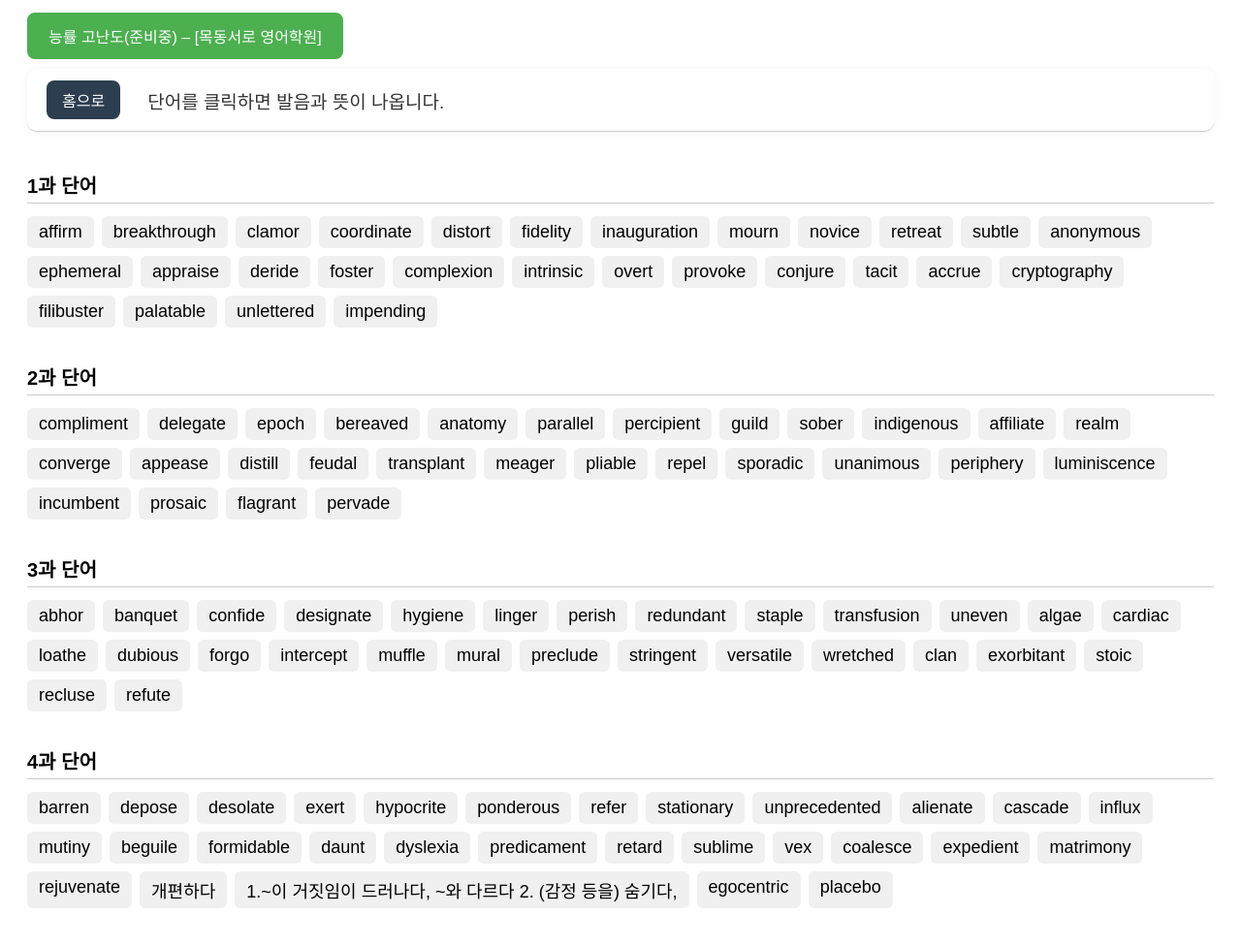
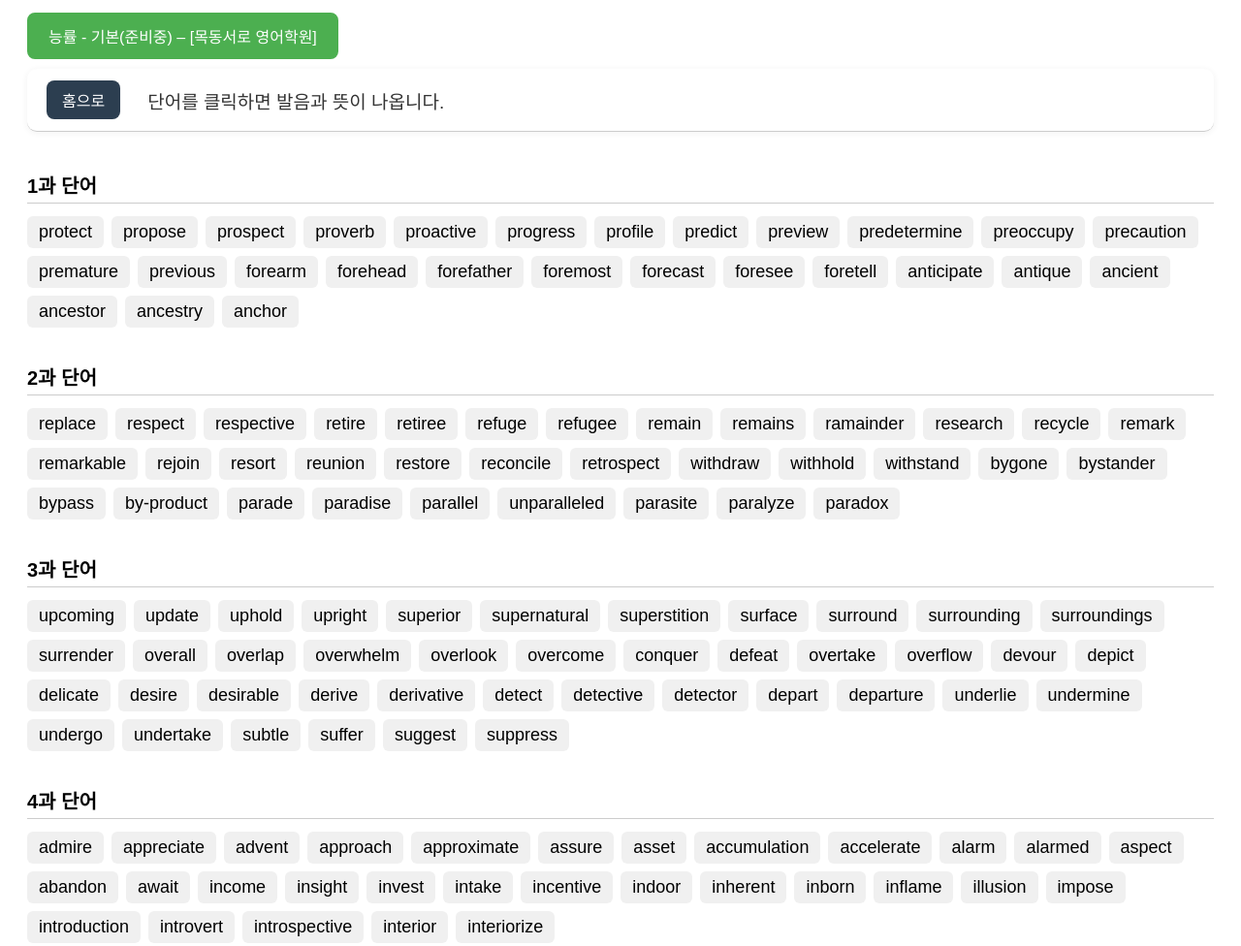
Before and after one commit to nmyway77/wordbasic-e, a plain HTML site: page index.html in a window 1280 px wide. Shown: the top 976 px of the page at 97% size. Drawn offline with Linux system fonts and the light colour scheme.

Commit message:
Update index.html

```diff
--- a/index.html
+++ b/index.html
@@ -1,9 +1,9 @@
- <!DOCTYPE html>
+<!DOCTYPE html>
 <html lang="ko">
 <head>
   <meta charset="UTF-8" />
   <meta name="viewport" content="width=device-width, initial-scale=1.0" />
-  <title>능률 고난도(준비중) – [목동서로 영어학원]</title>
+  <title>능률 - 기본본(준비중) – [목동서로 영어학원]</title>
   <style>
     body { font-family: Arial, sans-serif; padding: 5px 20px; }
     #showWords {
@@ -80,7 +80,7 @@
   </style>
 </head>
 <body>
-  <button id="showWords">능률 고난도(준비중) – [목동서로 영어학원]</button>
+  <button id="showWords">능률 - 기본(준비중) – [목동서로 영어학원]</button>
   <div id="meaningBox">
     <button class="homeBtn" onclick="location.replace('https://nmyway77.github.io/home2/');">홈으로</button>
     <span id="meaningText">단어를 클릭하면 발음과 뜻이 나옵니다.</span>
@@ -90,122 +90,141 @@
   <script>
     const dictionary = [
       { heading: '1과 단어' },
-{ word: 'affirm', meaning: '1.공언하다, 긍정하다 2.(믿음.생각 등을)지지하다' },
-{ word: 'breakthrough', meaning: '획기적 발전, 중요한 성과[발견]' },
-{ word: 'clamor', meaning: '1. 시끄럽게 요구[불평]하다, 2. 외치다, 떠들다' },
-{ word: 'coordinate', meaning: '1. 조정하다, 통합하다. 2. (의상.가구 등을)조화시키다' },
-{ word: 'distort', meaning: '1.(형태,소리 등을)일그러지게 하다 2. (진실,사실 등을)왜곡하다' },
-{ word: 'fidelity', meaning: '1. 정절, 충성 2.(원본, 원작에) 충실함' },
-{ word: 'inauguration', meaning: '1. 취임(식) 2. 개시 개업[준공]식' },
-{ word: 'mourn', meaning: '(죽음 등을) 슬퍼하다, 애도하다' },
-{ word: 'novice', meaning: '신참, 초심자' },
-{ word: 'retreat', meaning: '1. 후퇴하다, 물러나다 2.(결정 등을) 철회하다' },
-{ word: 'subtle', meaning: '1. 미묘한, 포착하기 어려운 2. 교묘한 3. 민감한, 예민한' },
-{ word: 'anonymous', meaning: '1. 익명의 2. 눈에 띄지 않는, 개성이 없는' },
-{ word: 'ephemeral', meaning: '수명이 짧은, 순간적인, 덧없는' },
-{ word: 'appraise', meaning: '값을 매기다, 감정[평가]하다' },
-{ word: 'deride', meaning: '비웃다, 조롱하다' },
-{ word: 'foster', meaning: '1. (성장,발달을) 촉진하다, 육성하다. 2.(남의 아이를) 양육하다,돌보다' },
-{ word: 'complexion', meaning: '1. 안색, 혈색, 얼굴빛 2. 성향. 기질' },
-{ word: 'intrinsic', meaning: '본질적인, 내재된' },
-{ word: 'overt', meaning: '공공연한, 노골적인' },
-{ word: 'provoke', meaning: '1.(부정적인 반응을) 일으키다, 유발하다 2.(고의적으로) 화나게 하다, 도발하다' },
-{ word: 'conjure', meaning: '마술을 부리다, 마술로 ～을 만들어내다' },
-{ word: 'tacit', meaning: '암묵적인, 무언의' },
-{ word: 'accrue', meaning: '(이자, 이익이) 발생하다, 누적되다(시키다)' },
-{ word: 'cryptography', meaning: '암호(문). 암호 작성(해독)' },
-{ word: 'filibuster', meaning: '(긴 연설로) 의사 진행을 방해하다' },
-{ word: 'palatable', meaning: '1. 입에 맞는, 맛 좋은' },
-{ word: 'unlettered', meaning: '문맹의, 교육받지 못한' },
-{ word: 'impending', meaning: '(재난,위기 등이)임박한, 눈앞에 닥친' },
+{ word: 'protect', meaning: '보호하다, 지키다' },
+{ word: 'propose', meaning: '제시하다, 제안하다, 청혼하다' },
+{ word: 'prospect', meaning: '전망, 예상, 가능성' },
+{ word: 'proverb', meaning: '속담, 격언' },
+{ word: 'proactive', meaning: '앞서서 주도하는' },
+{ word: 'progress', meaning: '발전, 진전, 진행/ 나아가다, 진전을 보이다.' },
+{ word: 'profile', meaning: '개요, 윤곽, (얼굴의) 옆 모습' },
+{ word: 'predict', meaning: '예측하다, 전망하다' },
+{ word: 'preview', meaning: '시사회, 시연, 사전검토/ 사전 검토하다' },
+{ word: 'predetermine', meaning: '미리 결정하다, 미리 정하다' },
+{ word: 'preoccupy', meaning: '몰두하게 하다, (생각에) 사로잡히게 하다' },
+{ word: 'precaution', meaning: '예방책, 사전조치' },
+{ word: 'premature', meaning: '시기상조의, 조기의, 조숙한' },
+{ word: 'previous', meaning: '이전의, (시간순으로) 앞의' },
+{ word: 'forearm', meaning: '(손목에서 팔꿈치까지) 팔뚝' },
+{ word: 'forehead', meaning: '이마, (사물의) 앞부분' },
+{ word: 'forefather', meaning: '(남자) 조상, 선조' },
+{ word: 'foremost', meaning: '맨 앞의, 가장 중요한' },
+{ word: 'forecast', meaning: '예측하다, 예보하다/ (일기) 예보, 예측' },
+{ word: 'foresee', meaning: '예견하다, 예상하다' },
+{ word: 'foretell', meaning: '예언하다, 예고하다' },
+{ word: 'anticipate', meaning: '예상하다, 기대하다' },
+{ word: 'antique', meaning: '과거의, 오래된/ 골동품' },
+{ word: 'ancient', meaning: '고대의, 아주 오래된' },
+{ word: 'ancestor', meaning: '조상, 선조' },
+{ word: 'ancestry', meaning: '가계, 혈통' },
+{ word: 'anchor', meaning: '닻, 고정장치/ 닻을 내리다, 정박시키다' },
       { heading: '2과 단어' },
-{ word: 'compliment', meaning: '칭찬, 찬사' },
-{ word: 'delegate', meaning: '대표, 사절, 파견위원' },
-{ word: 'epoch', meaning: '(역사상 중요한) 시대, 시기' },
-{ word: 'bereaved', meaning: '가족 친구를 잃은, 사별한' },
-{ word: 'anatomy', meaning: '해부학, 해부학적 구조, 신체' },
-{ word: 'parallel', meaning: '1. 평행의, 병렬의, 2. 동시에 발생하는, 매우 비슷한' },
-{ word: 'percipient', meaning: '이해력 뛰어난, 눈치가 빠른' },
-{ word: 'guild', meaning: '동업 조합, 연맹' },
-{ word: 'sober', meaning: '1. 술에 취하지 않은 2. 진지한, 침착한 3. (색이)수수한' },
-{ word: 'indigenous', meaning: '토착의, 지역 고유의' },
-{ word: 'affiliate', meaning: '(더 큰 조직, 단체와)연합, 제휴하다, 결연을 맺다' },
-{ word: 'realm', meaning: '1.(지식/활동 등의) 영역, 범위 2.왕국' },
-{ word: 'converge', meaning: '1.(한 곳으로)모이다, 만나다 2.(생각 목표가) 모아지다,일치하다' },
-{ word: 'appease', meaning: '달래다, 진정시키다' },
-{ word: 'distill', meaning: '1. 증류하다, 증류하여 만들다, 2.(요점을)뽑아내다' },
-{ word: 'feudal', meaning: '(중세) 봉건제의' },
-{ word: 'transplant', meaning: '1. 이식(수술) 2. 이식된 장기' },
-{ word: 'meager', meaning: '빈약한, 작은, 불충분한' },
-{ word: 'pliable', meaning: '1. 유연한, 잘 휘어지는 2. 영향을 받기 쉬운, 융통성 있는' },
-{ word: 'repel', meaning: '1. 물리치다,쫓아버리다 2. 불쾌감을 주다 3.밀어내다' },
-{ word: 'sporadic', meaning: '간헐적인, 불규칙적으로 발생하는' },
-{ word: 'unanimous', meaning: '만장일치의, 전원 합의의' },
-{ word: 'periphery', meaning: '외곽, 외부, 변두리' },
-{ word: 'luminiscence', meaning: '발광, 냉광, 은은한 빛' },
-{ word: 'incumbent', meaning: '재직자, 현직자, 현직 의원' },
-{ word: 'prosaic', meaning: '지루한, 진부한, 재미없는' },
-{ word: 'flagrant', meaning: '뻔뻔스러운, 극악한' },
-{ word: 'pervade', meaning: '~에 널리 퍼지다, 충만하다' },
+{ word: 'replace', meaning: '교체하다, 대신하다, 대체하다' },
+{ word: 'respect', meaning: '존경하다, 존중하다/ 존경, 경의' },
+{ word: 'respective', meaning: '각자의' },
+{ word: 'retire', meaning: '은퇴하다, 후퇴하다' },
+{ word: 'retiree', meaning: '은퇴자, 퇴직자' },
+{ word: 'refuge', meaning: '도피처, 피난처' },
+{ word: 'refugee', meaning: '난민, 망명자' },
+{ word: 'remain', meaning: '남아있다, 계속 –이다.' },
+{ word: 'remains', meaning: '나머지, 유적' },
+{ word: 'ramainder', meaning: '나머지' },
+{ word: 'research', meaning: '연구, 조사/ 연구하다, 조사하다' },
+{ word: 'recycle', meaning: '재활용하다, 재생하다' },
+{ word: 'remark', meaning: '논평, 말/ 논평하다, 발언하다, 주목하다' },
+{ word: 'remarkable', meaning: '놀랄 만한, 주목할 만한.' },
+{ word: 'rejoin', meaning: '다시 합류하다, 재가입하다' },
+{ word: 'resort', meaning: '수단, 휴양지/ 의지하다, 자주 가다' },
+{ word: 'reunion', meaning: '재결합, 재회, 모임' },
+{ word: 'restore', meaning: '복원하다, 복구하다, 회복시키다' },
+{ word: 'reconcile', meaning: '화해시키다, 조화시키다' },
+{ word: 'retrospect', meaning: '돌이켜보다, 추억하다/ 추억, 회상' },
+{ word: 'withdraw', meaning: '물러나게 하다, 취소하다, 철수하다' },
+{ word: 'withhold', meaning: '억제하다, 주지 않다.' },
+{ word: 'withstand', meaning: '견뎌내다, 버티다' },
+{ word: 'bygone', meaning: '지나간, 과거의' },
+{ word: 'bystander', meaning: '구경꾼, 방관자' },
+{ word: 'bypass', meaning: '우회도로, 우회하다' },
+{ word: 'by-product', meaning: '부산물, 부작용' },
+{ word: 'parade', meaning: '행진, 퍼레이드/ 행진하다' },
+{ word: 'paradise', meaning: '낙원, 천국, 파라다이스' },
+{ word: 'parallel', meaning: '나란한, 평행한, 비슷한' },
+{ word: 'unparalleled', meaning: '비할 데 없는' },
+{ word: 'parasite', meaning: '기생충, 기생동물/식물' },
+{ word: 'paralyze', meaning: '마비시키다, 쓸모없게 만들다' },
+{ word: 'paradox', meaning: '역설, 모순' },
       { heading: '3과 단어' },
-{ word: 'abhor', meaning: '몹시 싫어하다, 혐오하다' },
-{ word: 'banquet', meaning: '1.연회, 향연 2. 진수성찬' },
-{ word: 'confide', meaning: '1.(비밀을) 털어놓다 2. 신임하다, 신뢰하다' },
-{ word: 'designate', meaning: '1.지명[지정]하다, 임명하다 2. 가리키다, 나타내다' },
-{ word: 'hygiene', meaning: '위생, 청결' },
-{ word: 'linger', meaning: '1. (떠나지 않고) 꾸물거리다 2. 좀처럼 사라지지 않다' },
-{ word: 'perish', meaning: '1. 죽다 소멸하다 붕괴되다 2. 썩다, 썩어서 못쓰게 되다' },
-{ word: 'redundant', meaning: '1. 불필요한, 중복되는, 남아도는 2. 해고된' },
-{ word: 'staple', meaning: '1. 주요 산물, 상품 2.주요소, 주성분 3.호치키스심 제책못' },
-{ word: 'transfusion', meaning: '수혈' },
-{ word: 'uneven', meaning: '1. 평탄하지 않은, 울퉁불퉁한 2.불규칙한 3.공정하지 않은' },
-{ word: 'algae', meaning: '조류, 해조' },
-{ word: 'cardiac', meaning: '심장(병)의' },
-{ word: 'loathe', meaning: '몹시 싫어하다, 질책하다' },
-{ word: 'dubious', meaning: '1. 수상쩍은, 미덥지 않은 2. 의심하는, 확신하지 못하는' },
-{ word: 'forgo', meaning: '~하지 않다, ~없이 지내다' },
-{ word: 'intercept', meaning: '가로채다, 가로막다' },
-{ word: 'muffle', meaning: '(싸거나 덮어서) 소리를 줄이다 (보호,보온을 위해)감싸다' },
-{ word: 'mural', meaning: '벽화' },
-{ word: 'preclude', meaning: '방해하다, 불가능하게 하다' },
-{ word: 'stringent', meaning: '1. 엄격한, 엄중한 2.(금융시장 등이) 절박한, 자금이 부족한' },
-{ word: 'versatile', meaning: '1. 다재다능한, 재주가 많은 2. 다목적의, 다용도의' },
-{ word: 'wretched', meaning: '1. 불쌍한, 비참한 2.(지독하게)나쁜, 열등의 3. 불쾌한, 고약한' },
-{ word: 'clan', meaning: '1. 씨족, 일족 2. 당파, 일당' },
-{ word: 'exorbitant', meaning: '너무 비싼, 과도한' },
-{ word: 'stoic', meaning: '1. 냉정한, 극기의 2. 스토아 철학(파)의' },
-{ word: 'recluse', meaning: '은둔자, 속세를 떠난 사람' },
-{ word: 'refute', meaning: '1. 논박하다 반박하다 2. (남의 발언을)부인하다' },
+{ word: 'upcoming', meaning: '다가오는, 곧 있을' },
+{ word: 'update', meaning: '갱신하다, 업데이트하다/ 갱신, 업데이트' },
+{ word: 'uphold', meaning: '지지하다, 유지시키다' },
+{ word: 'upright', meaning: '똑바른, 수직의/ 똑바로, 꼿꼿이' },
+{ word: 'superior', meaning: '우월한, 우수한/ 선배, 상급자' },
+{ word: 'supernatural', meaning: '초자연적인, 불가사의한' },
+{ word: 'superstition', meaning: '미신' },
+{ word: 'surface', meaning: '표면, 수면/ 표면의, 외관의/ 수면으로 올라오다' },
+{ word: 'surround', meaning: '에워싸다, 둘러싸다' },
+{ word: 'surrounding', meaning: '인근의, 주위의' },
+{ word: 'surroundings', meaning: '환경' },
+{ word: 'surrender', meaning: '넘겨주다, 항복하다/ 항복, 굴복' },
+{ word: 'overall', meaning: '전반적인/ 전반적으로/ 작업복' },
+{ word: 'overlap', meaning: '겹치다, 포개다/ 겹침, 중복' },
+{ word: 'overwhelm', meaning: '압도하다, 제압하다, 사로잡히다' },
+{ word: 'overlook', meaning: '못 보고 넘어가다, 간과하다' },
+{ word: 'overcome', meaning: '극복하다, 이기다' },
+{ word: 'conquer', meaning: '정복하다, 이기다' },
+{ word: 'defeat', meaning: '패배시키다, 이기다' },
+{ word: 'overtake', meaning: '따로잡다, 앞지르다' },
+{ word: 'overflow', meaning: '넘치다, 물에 잠기게 하다/ 넘쳐흐른 물, 범람' },
+{ word: 'devour', meaning: '게걸스럽게 먹다, 집어삼키다' },
+{ word: 'depict', meaning: '그리다, 묘사하다' },
+{ word: 'delicate', meaning: '섬세한, 세련된, 연약한' },
+{ word: 'desire', meaning: '바람, 욕구/ 바라다, 원하다' },
+{ word: 'desirable', meaning: '바람직한' },
+{ word: 'derive', meaning: '비롯되다, 유래하다' },
+{ word: 'derivative', meaning: '(~에서) 끌어낸, 모방적인/ 파생어, 파생물' },
+{ word: 'detect', meaning: '발견하다, 감지하다' },
+{ word: 'detective', meaning: '탐정, 탐정의' },
+{ word: 'detector', meaning: '발견자, 탐지장치' },
+{ word: 'depart', meaning: '출발하다, 떠나다' },
+{ word: 'departure', meaning: '떠남, 출발' },
+{ word: 'underlie', meaning: '-의 기초가 되다, -의 밑바닥에 잠재하다' },
+{ word: 'undermine', meaning: '약화시키다, -의 밑을 파다' },
+{ word: 'undergo', meaning: '겪다, 경험하다' },
+{ word: 'undertake', meaning: '책임을 맡다, 착수하다' },
+{ word: 'subtle', meaning: '미묘한, 감지하기 힘든, 희미한' },
+{ word: 'suffer', meaning: '고통받다, ~에 시달리다' },
+{ word: 'suggest', meaning: '제안하다, 암시하다' },
+{ word: 'suppress', meaning: '억제하다, 진압하다, 억압하다.' },
       { heading: '4과 단어' },
-{ word: 'barren', meaning: '1. 불모의, 메마른 2.불임의 3.열매를 맺지 못하는 4.보잘것없는,시시한' },
-{ word: 'depose', meaning: '1. (높은 지위에서) 물러나게 하다 2.(법정에서) 증언하다' },
-{ word: 'desolate', meaning: '1. 황량한, 황폐한 2. 쓸쓸한, 고독한, 우울한' },
-{ word: 'exert', meaning: '(영향/힘/압박을) 가하다, 발휘하다' },
-{ word: 'hypocrite', meaning: '위선자' },
-{ word: 'ponderous', meaning: '1. 묵직한, 무거워서 다루기 힘든 2. (문체/말투가) 장황한, 지루하고 답답한' },
-{ word: 'refer', meaning: '1. 언급하다 2.가리키다,관련되다 3.참조하다, 조회하다 4.사건' },
-{ word: 'stationary', meaning: '움직이지 않는, 정지된' },
-{ word: 'unprecedented', meaning: '선례가 없는' },
-{ word: 'alienate', meaning: '1.~의 반발을 부르다, ~의 지지를 잃다 2.소외시키다, 이질감을 느끼게 만들다 3.[법률]양도하다' },
-{ word: 'cascade', meaning: '(작은)폭포' },
-{ word: 'influx', meaning: '유입, 도래, 쇄도' },
-{ word: 'mutiny', meaning: '(함선, 군대 등에서의' },
-{ word: 'beguile', meaning: '1. 현혹하다 속이다 2. 즐거운 시간을 보내다' },
-{ word: 'formidable', meaning: '1. 만만찮은, 얕잡아 볼 수 없는 2. 강력한, 가공할만한' },
-{ word: 'daunt', meaning: '위압하다, 독서 장애' },
-{ word: 'dyslexia', meaning: '난독증, 독서 장애' },
-{ word: 'predicament', meaning: '곤경, 궁지' },
-{ word: 'retard', meaning: '(성장, 발달을) 저해시키다' },
-{ word: 'sublime', meaning: '1. 장엄한 숭고한 고상한 2. 최고의 탁월한' },
-{ word: 'vex', meaning: '화나게 하다, 걱정하게 하다' },
-{ word: 'coalesce', meaning: '합병하다, 연합하다' },
-{ word: 'expedient', meaning: '(도덕적으로 옳지 않더라도) 도움이 되는, 정략적인, 편리한' },
-{ word: 'matrimony', meaning: '결혼, 결혼 생활' },
-{ word: 'rejuvenate', meaning: '1. 다시 젊어지다, 원기를 회복하다 2.(조직 체계를) 개선하다,' },
-{ word: '개편하다', meaning: 'belie' },
-{ word: '1.~이 거짓임이 드러나다, ~와 다르다 2. (감정 등을) 숨기다,', meaning: '잘못 전하다' },
-{ word: 'egocentric', meaning: '자기 중심의, 이기적인' },
-{ word: 'placebo', meaning: '1. 위약, 플라시보, 가짜 약 2. 일시적인 위안' },
+{ word: 'admire', meaning: '감탄하다, 존경하다' },
+{ word: 'appreciate', meaning: '높이 평가하다, 감사하다' },
+{ word: 'advent', meaning: '출현, 도래' },
+{ word: 'approach', meaning: '접근하다, 다가오다/ 접근, 다가감' },
+{ word: 'approximate', meaning: '대략의, 근사치의/ (수량 등이) -에 가깝다' },
+{ word: 'assure', meaning: '확신시키다, 보장하다, 안심시키다' },
+{ word: 'asset', meaning: '자산, 재산, 유용한 것' },
+{ word: 'accumulation', meaning: '쌓아 올림, 축적(물)' },
+{ word: 'accelerate', meaning: '가속하다, 빨라지다' },
+{ word: 'alarm', meaning: '놀라게 하다, ~에 경보를 발하다/ 경보, 불안' },
+{ word: 'alarmed', meaning: '불안해하는' },
+{ word: 'aspect', meaning: '(측)면, 방향, 관점' },
+{ word: 'abandon', meaning: '포기하다, 버리다, 떠나다' },
+{ word: 'await', meaning: '기다리다, 대기하다' },
+{ word: 'income', meaning: '수입, 소득' },
+{ word: 'insight', meaning: '통찰력, 간파, 이해' },
+{ word: 'invest', meaning: '투자하다, (시간, 노력, 돈 등을) 들이다' },
+{ word: 'intake', meaning: '섭취(량), 흡입(물)' },
+{ word: 'incentive', meaning: '자극하는, 고무하는/ 보상, 장려(금), 동기' },
+{ word: 'indoor', meaning: '실내(용)의, 내부의' },
+{ word: 'inherent', meaning: '내재된, 본질적인, 고유의' },
+{ word: 'inborn', meaning: '타고난, 선천적인' },
+{ word: 'inflame', meaning: '자극하다, 불을 붙이다, 타오르다' },
+{ word: 'illusion', meaning: '환상, 착각, 망상' },
+{ word: 'impose', meaning: '강요하다, 부과하다, (법, 세금 등을) 도입하다' },
+{ word: 'introduction', meaning: '도입, 소개, 서론' },
+{ word: 'introvert', meaning: '내성적인, 내향적인/ 내성적인 사람/ 안으로 향하게 하다' },
+{ word: 'introspective', meaning: '자기 성찰적인, 자기반성의' },
+{ word: 'interior', meaning: '실내의, 내부의/ 실내, 내부' },
+{ word: 'interiorize', meaning: '내면화하다' },
       { heading: '5과 단어' },
   { word: 'uneasy', meaning: '불안한, 불편한' },
   { word: 'unfair', meaning: '불공평한, 부당한' },
```
